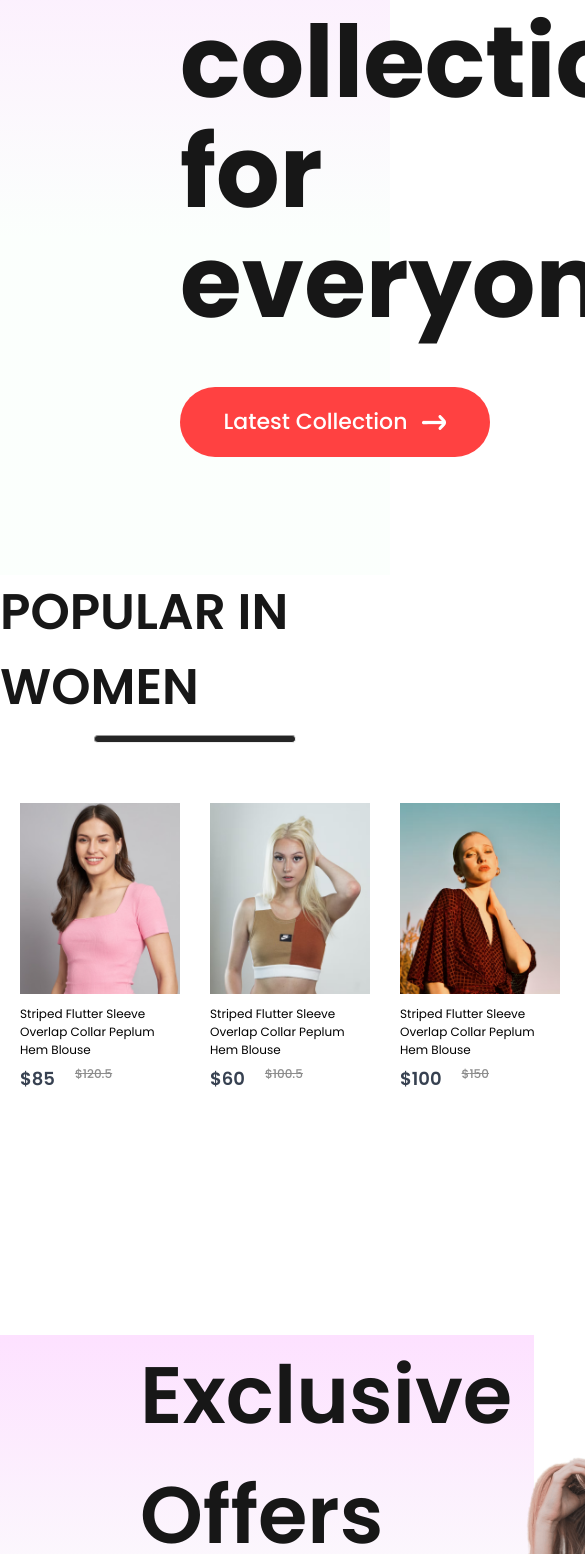
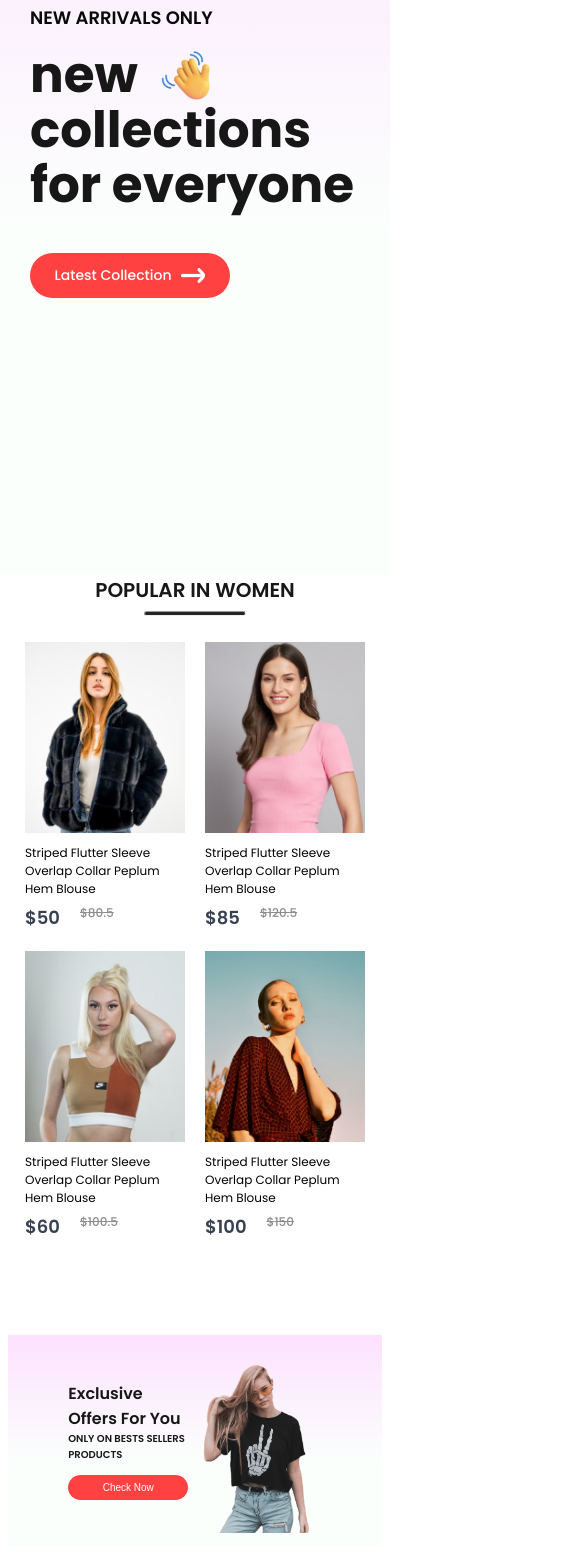
Before and after one commit to hamzakamran456/React_Ecommerce_Site, a React (Create React App) app: page / in a window 390 px wide. Shown: the part 334-1888 px from the top of the page, 585 px wide, since content can reach past the window. Built offline with nearby package versions, Linux system fonts and the light colour scheme.

Commit message:
responive hero,offer,popular page

```diff
--- a/src/Component/Hero/Hero.css
+++ b/src/Component/Hero/Hero.css
@@ -50,3 +50,96 @@
     justify-content: center;
     align-items: center;
 }
+@media (max-width:1280px) {
+    .hero-left{
+        padding-left: 100px;
+    }
+    .hero-left h2{
+        font-size: 22px;
+    }
+    .hero-left p{
+        font-size: 60px;
+    }
+    .hero-hand-icon img{
+        width: 80px;
+    }
+    .hand-latest-btn{
+        width: 250px;
+        height: 60px;
+        gap: 10px;
+        margin-top: 20px;
+        font-size: 18px;
+    }
+    .hero-right img{
+        width: 500px;
+    }
+}
+@media (max-width:1024px) {
+    .hero-left{
+        padding-left: 80px;
+    }
+    .hero-left h2{
+        font-size: 20px;
+    }
+    .hero-left p{
+        font-size: 60px;
+    }
+    .hero-hand-icon img{
+        width: 65px;
+    }
+    .hand-latest-btn{
+        width: 220px;
+        height: 50px;
+        font-size: 16px;
+    }
+    .hero-right img{
+        width: 400px;
+    }
+}
+@media (max-width:800px) {
+    .hero-left{
+        padding-left: 30px;
+    }
+    .hero-left h2{
+        font-size: 16px;
+    }
+    .hero-left p{
+        font-size: 40px;
+    }
+    .hero-hand-icon img{
+        width: 50px;
+    }
+    .hand-latest-btn{
+        width: 175px;
+        height: 40px;
+        font-size: 13px;
+    }
+    .hero-right img{
+        width: 300px;
+    }
+}
+@media (max-width:500px) {
+    .hero{
+        flex-direction: column;
+    }
+    .hero-left{
+        padding-left: 30px;
+    }
+    .hero-left h2{
+        font-size: 18px;
+    }
+    .hero-left p{
+        font-size: 50px;
+    }
+    .hero-hand-icon img{
+        width: 55px;
+    }
+    .hand-latest-btn{
+        width: 200px;
+        height: 45px;
+        font-size: 14px;
+    }
+    .hero-right{
+        display: none;
+    }
+}
--- a/src/Component/Offers/Offers.css
+++ b/src/Component/Offers/Offers.css
@@ -42,3 +42,90 @@
     justify-content: flex-end;
     padding-top: 50px;
 }
+@media (max-width:1280px) {
+    .offers{
+        padding: 0 80px;
+        margin-bottom: 120px;
+    }
+    .offers-left h1{
+        font-size: 40px;
+    }
+    .offers-left p{
+        font-size: 18px;
+    }
+    .offers-left button{
+        width: 220px;
+        height: 50px;
+        font-size: 18px;
+    }
+    .offers-right{
+        padding-top: 30px;
+    }
+    .offers-right img{
+        width: 300px;
+    }
+}
+@media (max-width:1024px) {
+    .offers{
+        padding: 0 60px;
+        margin-bottom: 80px;
+        height: 40vh;
+    }
+    .offers-left h1{
+        font-size: 30px;
+    }
+    .offers-left p{
+        font-size: 16px;
+    }
+    .offers-left button{
+        width: 160px;
+        height: 40px;
+        font-size: 16px;
+    }
+    .offers-right{
+        padding-top: 10px;
+    }
+    .offers-right img{
+        width: 200px;
+    }
+}
+@media (max-width:800px) {
+    .offers{
+        margin-bottom: 60px;;
+    }
+    .offers-left h1{
+        font-size: 22px;
+    }
+    .offers-left p{
+        font-size: 13px;
+    }
+    .offers-left button{
+        width: 140px;
+        height: 30px;
+        font-size: 12px;
+    }
+    .offers-right img{
+        width: 180px;
+    }
+}
+@media (max-width:500px) {
+    .offers{
+        height: 25vh;
+        margin-bottom: 50px;;
+    }
+    .offers-left h1{
+        font-size: 16px;
+    }
+    .offers-left p{
+        font-size: 10px;
+    }
+    .offers-left button{
+        width: 120px;
+        height: 25px;
+        font-size: 10px;
+        margin-top: 12px;
+    }
+    .offers-right img{
+        width: 120px;
+    }
+}
--- a/src/Component/Popular/Popular.css
+++ b/src/Component/Popular/Popular.css
@@ -21,3 +21,60 @@
     display: flex;
     gap: 30px;
 }
+@media (max-width:1280px) {
+    .popular{
+        height: 70vh;
+    }
+    .popular h1{
+        font-size: 40px;
+    }
+    .popular hr{
+        width: 160px;
+        height: 4px;
+    }
+    .popular-item{
+        gap: 20px;
+        margin-top: 30px;
+    }
+}
+@media (max-width:1024px) {
+    .popular{
+        height: 60vh;
+    }
+    .popular h1{
+        font-size: 30px;
+    }
+    .popular hr{
+        width: 120px;
+        height: 3px;
+    }
+    .popular-item{
+        gap: 15px;
+        margin-top: 20px;
+    }
+}
+@media (max-width:800px) {
+    .popular{
+        height: 50vh;
+        gap: 6px;
+    }
+    .popular h1{
+        font-size: 20px;
+    }
+    .popular hr{
+        width: 100px;
+    }
+    .popular-item{
+        gap: 5px;
+    }
+}
+@media (max-width:500px) {
+    .popular{
+        height: 90vh;
+    }
+    .popular-item{
+        display: grid;
+        grid-template-columns: 1fr 1fr;
+        gap: 20px;
+    }
+}
```
